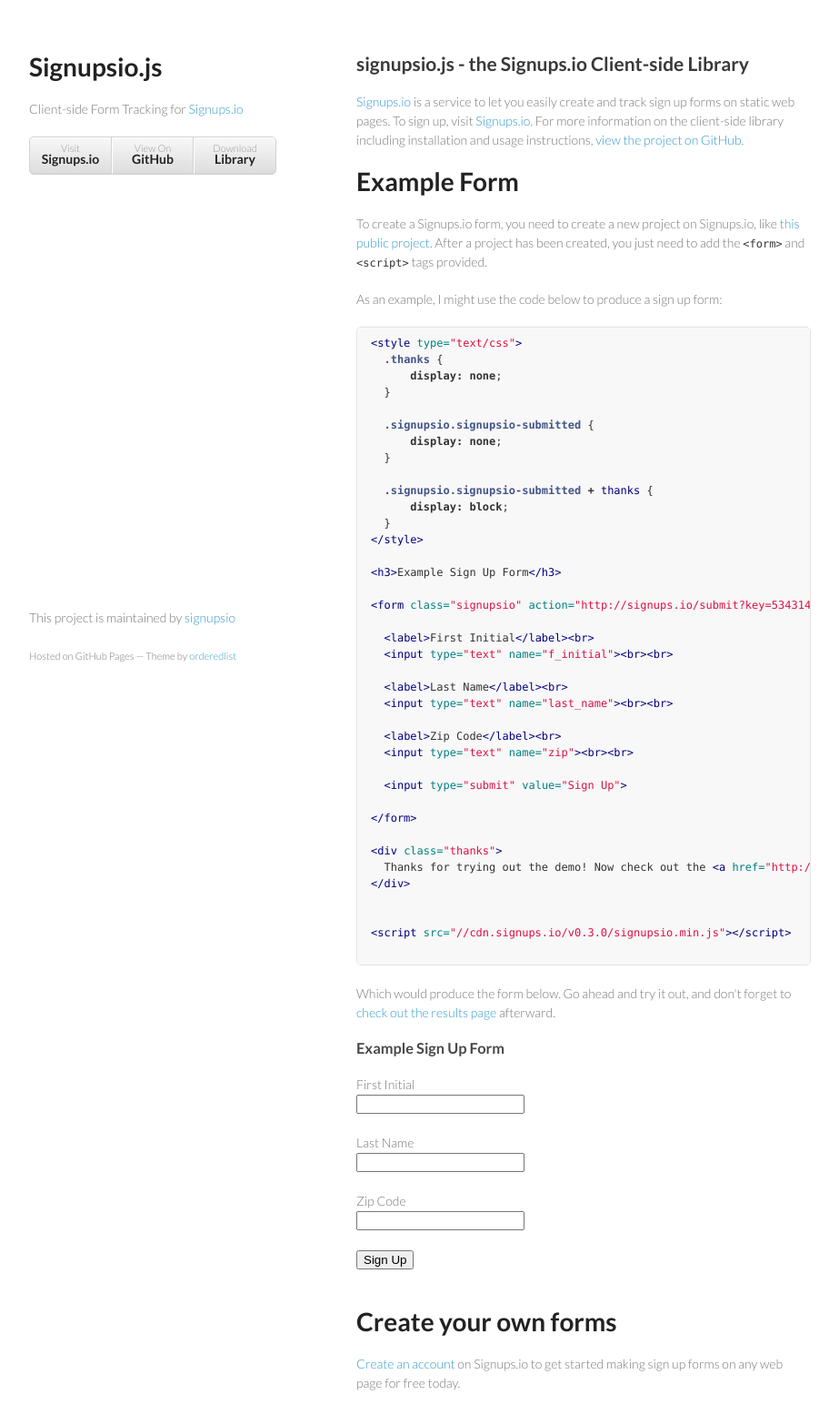
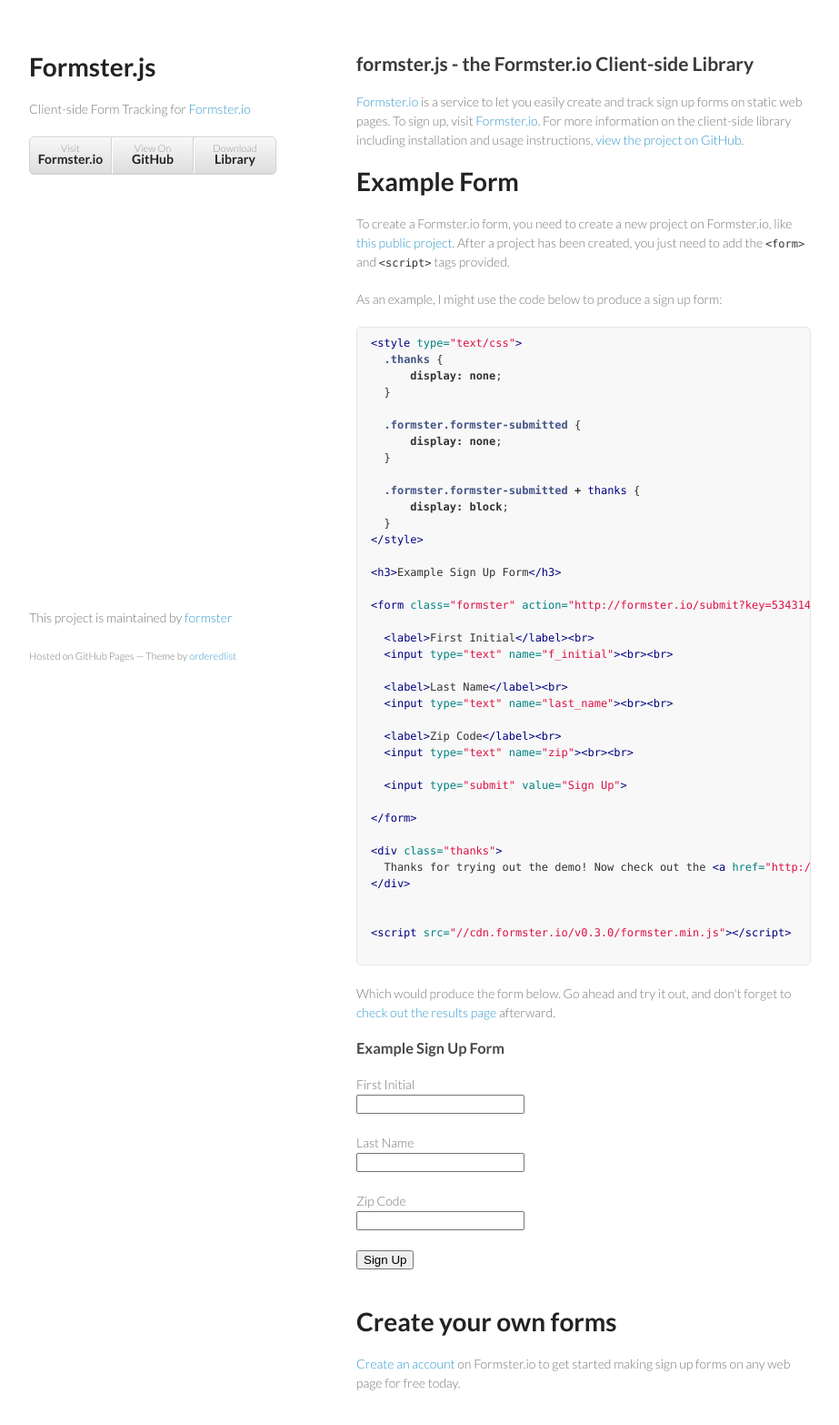
Before and after one commit to formster/formster.js, a plain HTML site: page index.html in a window 1280 px wide. Shown: the whole page at 91% size, without its empty margins (178-1101 px from the left). Drawn offline with Linux system fonts and the light colour scheme.

Commit message:
change name to formster

```diff
--- a/index.html
+++ b/index.html
@@ -3,7 +3,7 @@
   <head>
     <meta charset="utf-8">
     <meta http-equiv="X-UA-Compatible" content="chrome=1">
-    <title>Signupsio.js by Signups.io</title>
+    <title>Formster.js by Formster.io</title>
 
     <link rel="stylesheet" href="stylesheets/styles.css">
     <link rel="stylesheet" href="stylesheets/pygment_trac.css">
@@ -15,25 +15,25 @@
   <body>
     <div class="wrapper">
       <header>
-        <h1>Signupsio.js</h1>
-        <p>Client-side Form Tracking for <a href="http://signups.io">Signups.io</a></p>
+        <h1>Formster.js</h1>
+        <p>Client-side Form Tracking for <a href="http://formster.io">Formster.io</a></p>
 
         <ul>
-          <li><a href="http://signups.io">Visit <strong>Signups.io</strong></a></li>
-          <li><a href="https://github.com/signupsio/signupsio.js">View On <strong>GitHub</strong></a></li>
-          <li><a href="https://cdn.signups.io/v0.3.0/signups.min.js">Download <strong>Library</strong></a></li>
+          <li><a href="http://formster.io">Visit <strong>Formster.io</strong></a></li>
+          <li><a href="https://github.com/formster/formster.js">View On <strong>GitHub</strong></a></li>
+          <li><a href="https://cdn.formster.io/v0.3.0/formster.min.js">Download <strong>Library</strong></a></li>
         </ul>
       </header>
       <section>
         <h2>
-<a name="signupsiojs---the-signupsio-client-side-library" class="anchor" href="#signupsiojs---the-signupsio-client-side-library"><span class="octicon octicon-link"></span></a>signupsio.js - the Signups.io Client-side Library</h2>
+<a name="formsterjs---the-formster-client-side-library" class="anchor" href="#formsterjs---the-formster-client-side-library"><span class="octicon octicon-link"></span></a>formster.js - the Formster.io Client-side Library</h2>
 
-<p><a href="http://signups.io">Signups.io</a> is a service to let you easily create and track sign up forms on static web pages. To sign up, visit <a href="http://signups.io">Signups.io</a>. For more information on the client-side library including installation and usage instructions, <a href="https://github.com/signupsio/signupsio.js">view the project on GitHub</a>.</p>
+<p><a href="http://formster.io">Formster.io</a> is a service to let you easily create and track sign up forms on static web pages. To sign up, visit <a href="http://formster.io">Formster.io</a>. For more information on the client-side library including installation and usage instructions, <a href="https://github.com/formster/formster.js">view the project on GitHub</a>.</p>
 
 <h1>
 <a name="example" class="anchor" href="#example"><span class="octicon octicon-link"></span></a>Example Form</h1>
 
-<p>To create a Signups.io form, you need to create a new project on Signups.io, like <a href="http://signups.io/projects/public/534314954dc4060b00000001">this public project</a>. After a project has been created, you just need to add the <code>&lt;form&gt;</code> and <code>&lt;script&gt;</code> tags provided.</p>
+<p>To create a Formster.io form, you need to create a new project on Formster.io, like <a href="http://formster.io/projects/public/534314954dc4060b00000001">this public project</a>. After a project has been created, you just need to add the <code>&lt;form&gt;</code> and <code>&lt;script&gt;</code> tags provided.</p>
 
 <p>As an example, I might use the code below to produce a sign up form:</p>
 
@@ -44,18 +44,18 @@
       <span class="k">display</span><span class="o">:</span> <span class="k">none</span><span class="p">;</span>
   <span class="p">}</span>
 
-  <span class="nc">.signupsio.signupsio-submitted</span> <span class="p">{</span>
+  <span class="nc">.formster.formster-submitted</span> <span class="p">{</span>
       <span class="k">display</span><span class="o">:</span> <span class="k">none</span><span class="p">;</span>
   <span class="p">}</span>
 
-  <span class="nc">.signupsio.signupsio-submitted</span> <span class="o">+</span> <span class="nt">thanks</span> <span class="p">{</span>
+  <span class="nc">.formster.formster-submitted</span> <span class="o">+</span> <span class="nt">thanks</span> <span class="p">{</span>
       <span class="k">display</span><span class="o">:</span> <span class="k">block</span><span class="p">;</span>
   <span class="p">}</span>
 <span class="nt">&lt;/style&gt;</span>
 
 <span class="nt">&lt;h3&gt;</span>Example Sign Up Form<span class="nt">&lt;/h3&gt;</span>
 
-<span class="nt">&lt;form </span><span class="na">class=</span><span class="s">"signupsio"</span> <span class="na">action=</span><span class="s">"http://signups.io/submit?key=534314954dc4060b00000001"</span> <span class="na">method=</span><span class="s">"POST"</span><span class="nt">&gt;</span>
+<span class="nt">&lt;form </span><span class="na">class=</span><span class="s">"formster"</span> <span class="na">action=</span><span class="s">"http://formster.io/submit?key=534314954dc4060b00000001"</span> <span class="na">method=</span><span class="s">"POST"</span><span class="nt">&gt;</span>
 
   <span class="nt">&lt;label&gt;</span>First Initial<span class="nt">&lt;/label&gt;</span><span class="nt">&lt;br&gt;</span>
   <span class="nt">&lt;input </span><span class="na">type=</span><span class="s">"text" </span><span class="na">name=</span><span class="s">"f_initial"</span><span class="nt">&gt;</span><span class="nt">&lt;br&gt;</span><span class="nt">&lt;br&gt;</span>
@@ -71,15 +71,15 @@
 <span class="nt">&lt;/form&gt;</span>
 
 <span class="nt">&lt;div</span> <span class="na">class=</span><span class="s">"thanks"</span><span class="nt">&gt;</span>
-  Thanks for trying out the demo! Now check out the <span class="nt">&lt;a</span> <span class="na">href=</span><span class="s">"http://signups.io/projects/public/534314954dc4060b00000001"</span><span class="nt">&gt;</span>results<span class="nt">&lt;/a&gt;</span>.
+  Thanks for trying out the demo! Now check out the <span class="nt">&lt;a</span> <span class="na">href=</span><span class="s">"http://formster.io/projects/public/534314954dc4060b00000001"</span><span class="nt">&gt;</span>results<span class="nt">&lt;/a&gt;</span>.
 <span class="nt">&lt;/div&gt;</span>
 
 
-<span class="nt">&lt;script </span><span class="na">src=</span><span class="s">"//cdn.signups.io/v0.3.0/signupsio.min.js"</span><span class="nt">&gt;&lt;/script&gt;</span>
+<span class="nt">&lt;script </span><span class="na">src=</span><span class="s">"//cdn.formster.io/v0.3.0/formster.min.js"</span><span class="nt">&gt;&lt;/script&gt;</span>
   </pre>
 </div>
 
-<p>Which would produce the form below. Go ahead and try it out, and don't forget to <a href="http://signups.io/projects/public/534314954dc4060b00000001">check out the results page</a> afterward.</p>
+<p>Which would produce the form below. Go ahead and try it out, and don't forget to <a href="http://formster.io/projects/public/534314954dc4060b00000001">check out the results page</a> afterward.</p>
 
 <div class="demo">
   <style type="text/css">
@@ -87,18 +87,18 @@
       display: none;
     }
 
-    .signupsio.signupsio-submitted {
+    .formster.formster-submitted {
       display: none;
     }
 
-    .signupsio.signupsio-submitted + .thanks {
+    .formster.formster-submitted + .thanks {
       display: block;
     }
   </style>
 
   <h3>Example Sign Up Form</h3>
 
-  <form class="signupsio" action="http://signups.io/submit?key=534314954dc4060b00000001" method="POST">
+  <form class="formster" action="http://formster.io/submit?key=534314954dc4060b00000001" method="POST">
     <label>First Initial</label><br>
     <input type="text" name="f_initial"><br><br>
 
@@ -111,19 +111,19 @@
     <input type="submit" value="Sign Up">
   </form>
   <div class="thanks">
-    Thanks for trying out the demo! Now check out the <a href="http://signups.io/projects/public/534314954dc4060b00000001">results</a>.
+    Thanks for trying out the demo! Now check out the <a href="http://formster.io/projects/public/534314954dc4060b00000001">results</a>.
   </div>
 
-  <script src="//cdn.signups.io/v0.3.0/signupsio.min.js"></script>
+  <script src="//cdn.formster.io/v0.3.0/formster.min.js"></script>
 </div>
 
 <br><br>
 
 <h1>Create your own forms</h1>
-<p><a href="http://signups.io/#signup">Create an account</a> on Signups.io to get started making sign up forms on any web page for free today.</p>
+<p><a href="http://formster.io/#signup">Create an account</a> on Formster.io to get started making sign up forms on any web page for free today.</p>
       </section>
       <footer>
-        <p>This project is maintained by <a href="https://github.com/signupsio">signupsio</a></p>
+        <p>This project is maintained by <a href="https://github.com/formster">formster</a></p>
         <p><small>Hosted on GitHub Pages &mdash; Theme by <a href="https://github.com/orderedlist">orderedlist</a></small></p>
       </footer>
     </div>
```
Also changed, not shown: params.json (+1 -1 lines), thanks.html (+9 -9 lines).
